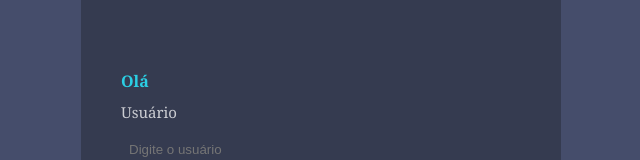
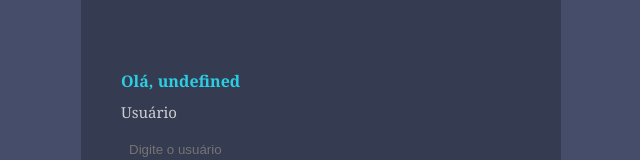
Before and after one commit to vi-lcandido/oidevs, a React (Create React App) app in the folder curso-formacao/react_1/exercicio2/login-page/: page / in a window 1280 px wide. Shown: the part 217-377 px from the top of the page, without its empty margins (319-959 px from the left). Built offline with nearby package versions, Linux system fonts and the light colour scheme; the HTML template or start-up script is replaced by a standard one.

Commit message:
resolver - dynamic username

```diff
--- a/curso-formacao/react_1/exercicio2/login-page/src/view/components/Subtitle/index.js
+++ b/curso-formacao/react_1/exercicio2/login-page/src/view/components/Subtitle/index.js
@@ -2,7 +2,7 @@ import ProtoTypes from "prop-types";
 
 const Subtitle = ({ text }) => {
   return (
-    <h4 style={{ color: "#2bcee3", margin: "0px 0px 10px" }}>Olá{text}</h4>
+    <h4 style={{ color: "#2bcee3", margin: "0px 0px 10px" }}>{text}</h4>
   );
 };
 
--- a/curso-formacao/react_1/exercicio2/login-page/src/view/login/login_page.js
+++ b/curso-formacao/react_1/exercicio2/login-page/src/view/login/login_page.js
@@ -23,7 +23,7 @@ const LoginPage = () => {
     <div className="page">
       <section className="container">
         <Title text={title} />
-        <Subtitle text={subtitle} />
+        <Subtitle text={`Olá, ${subtitle}`} />
         <Input
           placeholder="Digite o usuário"
           label="Usuário"
```
